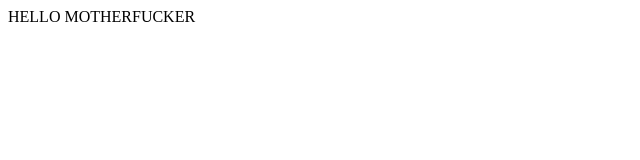
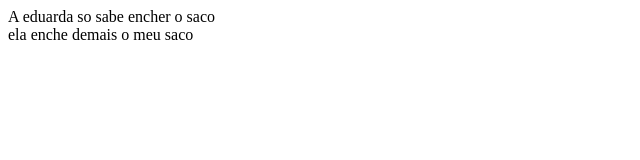
Before and after one commit to Igorib4s/Igorib4s.github.io, a plain HTML site: page index.html in a window 1280 px wide. Shown: the whole page, without its empty margins (0-640 px from the left). Drawn offline with Linux system fonts and the light colour scheme.

Commit message:
Update index.html

```diff
--- a/index.html
+++ b/index.html
@@ -3,6 +3,7 @@
 
 </head>
   <body>
-HELLO MOTHERFUCKER
+A eduarda so sabe encher o saco
+   </br> ela enche demais o meu saco </br>
   </body>
 </html>
```
